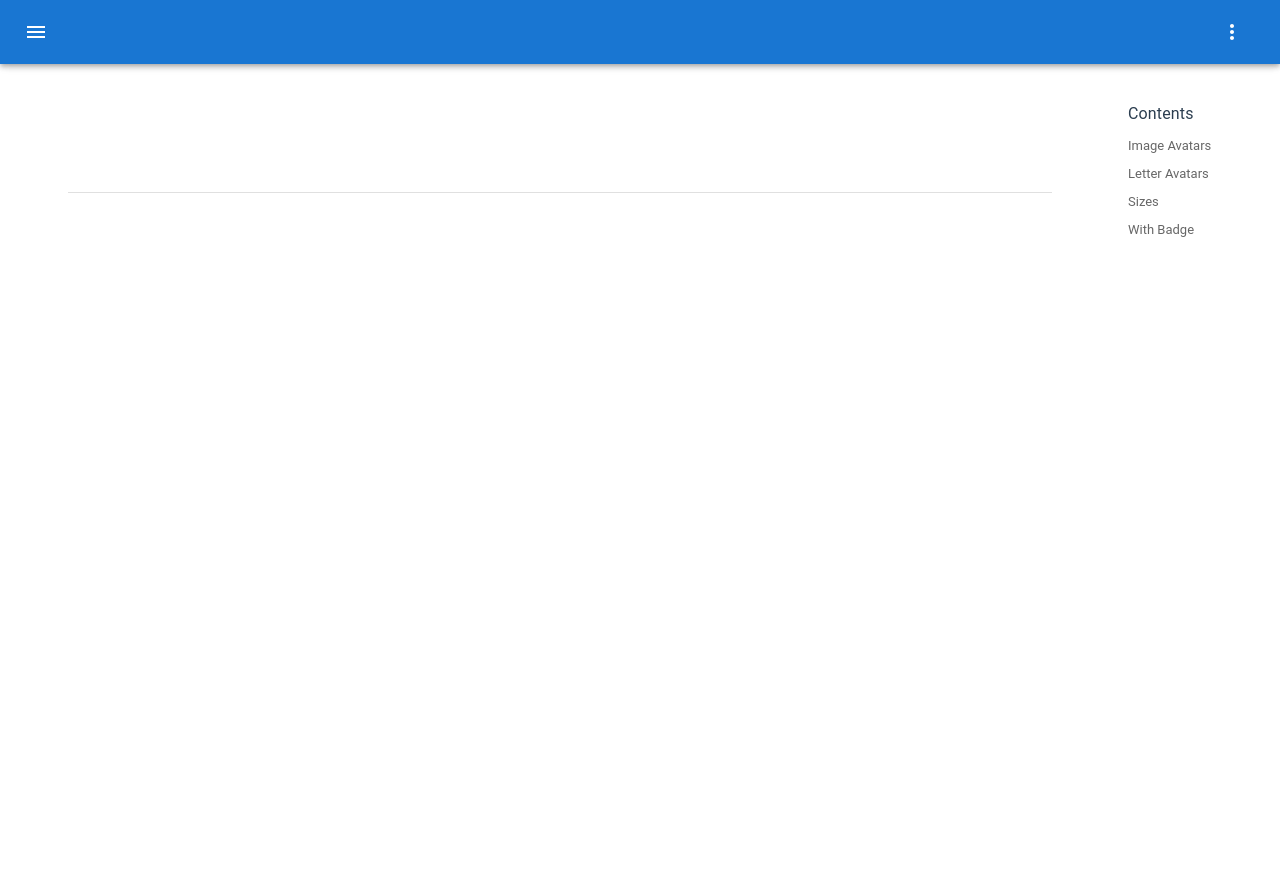
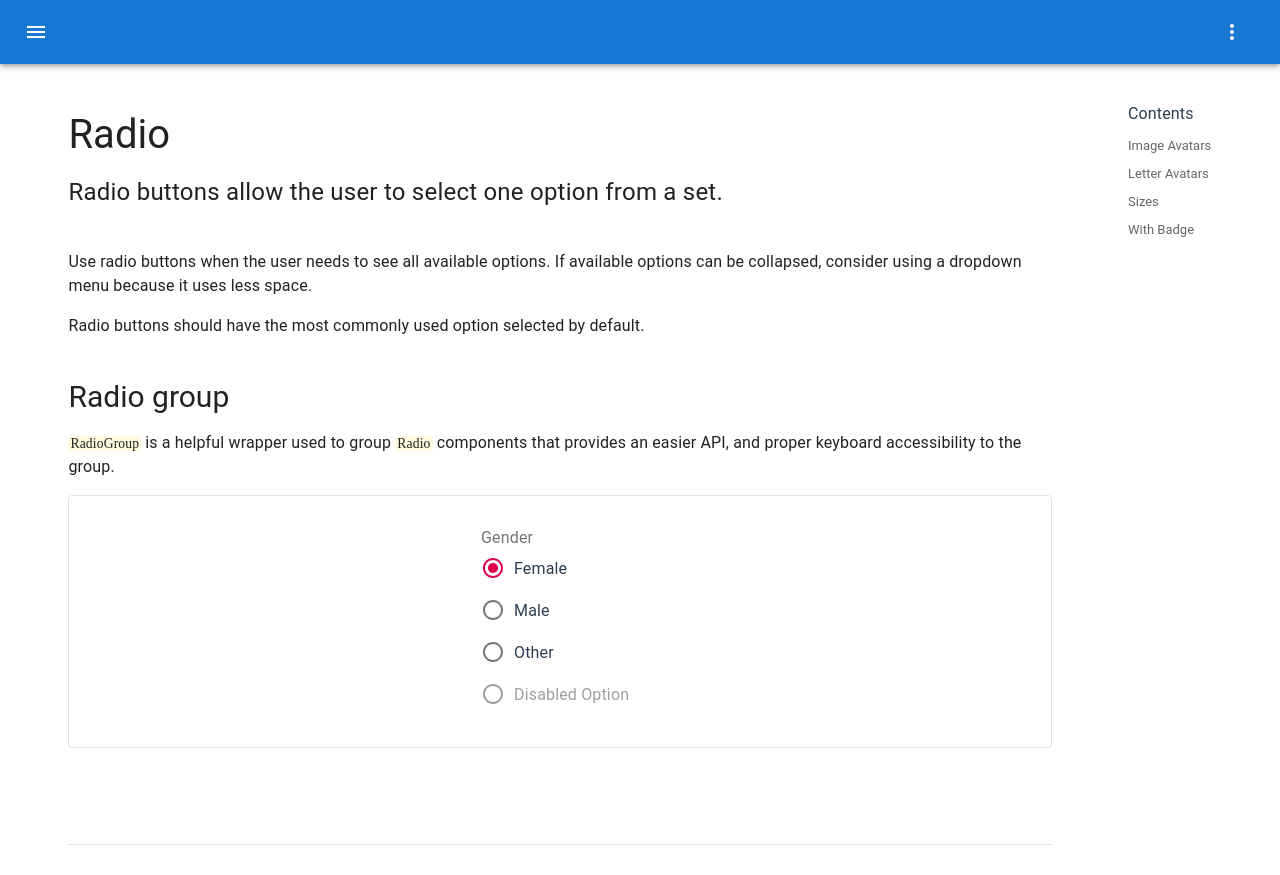
Before and after one commit to KyLoc20/mym-UI, a Vue app: page /radio-button in a window 1280 px wide. Before the commit the page ends 800 px from the top, so only its background shows below. Built offline with nearby package versions, Linux system fonts and the light colour scheme; a web font is replaced by a local one.

Commit message:
[Radio] start

```diff
--- a/src/App.vue
+++ b/src/App.vue
@@ -38,7 +38,7 @@ export default {
                 link: "float-action-button",
               },
             },
-            { content: { label: "radio", text: "Radio" } },
+            { content: { label: "radio", text: "Radio Button", link: "radio-button"  } },
             { content: { label: "select", text: "Select" } },
             { content: { label: "slider", text: "Slider", link: "slider" } },
             { content: { label: "textfield", text: "Text Field" } },
--- /dev/null
+++ b/src/components/Radio/Radio.vue
@@ -0,0 +1,242 @@
+<template>
+  <section class="radio">
+    <div class="group-header" v-if="group" :class="isFocused ? 'focused' : ''">
+      <span class="text">{{ group }}</span>
+    </div>
+    <div class="group-content">
+      <div
+        class="outer"
+        v-for="(item, idx) in items"
+        :key="idx"
+        @click="handleSelect(item.label, idx, item.disabled)"
+      >
+        <input
+          type="radio"
+          :id="getId(idx)"
+          :value="item.label"
+          @focus="handleFocus(idx)"
+          @blur="handleBlur(idx)"
+          :checked="item.label === cValue"
+          :disabled="item.disabled"
+        />
+        <div class="icon-wrapper icon-ring">
+          <div class="icon">
+            <svg
+              class="icon"
+              focusable="false"
+              viewBox="0 0 24 24"
+              aria-hidden="true"
+            >
+              <path
+                d="M12 2C6.48 2 2 6.48 2 12s4.48 10 10 10 10-4.48 10-10S17.52 2 12 2zm0 18c-4.42 0-8-3.58-8-8s3.58-8 8-8 8 3.58 8 8-3.58 8-8 8z"
+              ></path>
+            </svg>
+          </div>
+        </div>
+        <div class="icon-wrapper icon-circle">
+          <div class="icon">
+            <svg
+              class="icon"
+              focusable="false"
+              viewBox="0 0 24 24"
+              aria-hidden="true"
+            >
+              <path
+                d="M8.465 8.465C9.37 7.56 10.62 7 12 7C14.76 7 17 9.24 17 12C17 13.38 16.44 14.63 15.535 15.535C14.63 16.44 13.38 17 12 17C9.24 17 7 14.76 7 12C7 10.62 7.56 9.37 8.465 8.465Z"
+              ></path>
+            </svg>
+          </div>
+        </div>
+        <label
+          :for="getId(idx)"
+          class="radio-item"
+          :class="item.disabled ? 'disabled' : ''"
+          >{{ item.text }}
+        </label>
+      </div>
+    </div>
+  </section>
+</template>
+<script>
+import Rippleable from "../../mixins/rippleable";
+export default {
+  name: "Radio",
+  props: {
+    group: {
+      //group title
+      type: String,
+      required: false,
+    },
+    items: {
+      //{label,text}
+      type: Array,
+    },
+    defaultValue: {
+      type: String,
+      required: false,
+    },
+  },
+  data() {
+    return {
+      id: null,
+      isFocused: false,
+      cValue: null,
+    };
+  },
+  mounted() {
+    this.id = this._uid;
+    this.initValue();
+  },
+  components: {},
+  mixins: [Rippleable],
+  computed: {},
+  methods: {
+    initValue() {
+      if (
+        this.defaultValue &&
+        this.confirmFieldExisted(this.items, "label", this.defaultValue)
+      ) {
+        this.cValue = this.defaultValue;
+      }
+    },
+    confirmFieldExisted(arr, field, value) {
+      //to check value v3 of field label whether exists in a certain entry of the arr:[{label:v1},{label:v2},{label:v3},]
+      for (let entry of arr) {
+        if (entry[field] && entry[field] === value) return true;
+      }
+      return false;
+    },
+    getId(subName) {
+      return `${this.id}-${subName}`;
+    },
+    handleFocus(e) {
+      console.log("handleFocus", e);
+      this.isFocused = true;
+      //todo create ripple as sibling
+      //its not available to create a ripple as a child for input
+    },
+    handleBlur(e) {
+      console.log("handleBlur", e);
+      this.isFocused = false;
+    },
+    handleSelect(label, index, disabled) {
+      if (disabled) return;
+      console.log("handleSelect", label, index);
+      this.cValue = label;
+      this.$emit("change", { label, index });
+    },
+    handleClickRipple(e) {
+      this.createRipple(e, true, "secondary");
+    },
+  },
+};
+</script>
+<style lang="less" scoped>
+.base-font {
+  font-size: 16px;
+  font-family: "Roboto", "Helvetica", "Arial", sans-serif;
+  letter-spacing: 0.01em;
+}
+.radio {
+  display: flex;
+  flex-direction: column;
+  .group-header {
+    &.focused {
+      color: #1976d2;
+    }
+    .base-font();
+    padding: 0;
+    margin-left: 9px;
+    color: rgba(0, 0, 0, 0.54);
+    transition: color 200ms cubic-bezier(0, 0, 0.2, 1) 0ms;
+    user-select: none;
+  }
+  .group-content {
+    display: flex;
+    flex-direction: column;
+    .outer {
+      position: relative;
+      margin-right: 16px;
+      min-width: 160px;
+      height: 42px;
+      // absolute input and absolute icon yes
+      // relative input and absolute icon no, input will be covered
+      input {
+        position: absolute;
+        width: 42px;
+        height: 42px;
+        padding: 0;
+        margin: 0;
+        opacity: 0;
+        z-index: 1;
+        cursor: pointer;
+        pointer-events: auto;
+      }
+      input:focus {
+        outline: none;
+        opacity: 0;
+      }
+      input:disabled {
+        & ~ .icon-wrapper .icon {
+          color: rgba(0, 0, 0, 0.38);
+        }
+        cursor: default;
+      }
+      input:checked ~ .icon-wrapper,
+      input:focus ~ .icon-wrapper {
+        .icon {
+          color: rgb(220, 0, 78);
+        }
+      }
+      input:not(:disabled):hover ~ .icon-ring {
+        background: rgba(220, 0, 78, 0.04);
+      }
+
+      input:checked ~ .icon-circle,
+      input:focus ~ .icon-circle {
+        transform: scale(1);
+      }
+      .icon-wrapper {
+        position: absolute;
+        width: 42px;
+        height: 42px;
+        border-radius: 50%;
+        left: 0;
+        top: 0;
+        transition: transform 200ms cubic-bezier(0.4, 0, 0.2, 1) 0ms,
+          background 200ms cubic-bezier(0.4, 0, 0.2, 1) 0ms;
+        .icon {
+          width: 100%;
+          height: 100%;
+          display: flex;
+          justify-content: center;
+          align-items: center;
+          color: rgba(0, 0, 0, 0.54);
+          svg {
+            width: 24px;
+            height: 24px;
+            fill: currentColor;
+          }
+        }
+      }
+      .icon-circle {
+        transform: scale(0);
+      }
+
+      label {
+        &.disabled {
+          color: rgba(0, 0, 0, 0.38);
+          cursor: default;
+        }
+        .base-font();
+        height: 100%;
+        margin-left: 42px;
+        display: flex;
+        align-items: center;
+        cursor: pointer;
+        user-select: none;
+      }
+    }
+  }
+}
+</style>
--- /dev/null
+++ b/src/examples/RadioExample.vue
@@ -0,0 +1,68 @@
+<template>
+  <section class="slider-example">
+    <typography variant="h1">Radio</typography>
+    <typography variant="p" :classes="['description']"
+      >Radio buttons allow the user to select one option from a set.</typography
+    >
+    <typography variant="p"
+      >Use radio buttons when the user needs to see all available options. If
+      available options can be collapsed, consider using a dropdown menu because
+      it uses less space.</typography
+    >
+    <typography variant="p"
+      >Radio buttons should have the most commonly used option selected by
+      default.
+    </typography>
+
+    <typography variant="h2">Radio group</typography>
+    <typography variant="p"
+      ><code>RadioGroup</code> is a helpful wrapper used to group
+      <code>Radio</code> components that provides an easier API, and proper
+      keyboard accessibility to the group.
+    </typography>
+    <section class="group-box box-inline center margin-8 bd-1 br-4">
+      <RadioGroup
+        group="Gender"
+        :items="radioItems"
+        :defaultValue="defaultValue"
+        @change="handleChangeRadio"
+      ></RadioGroup>
+    </section>
+  </section>
+</template>
+<script>
+import RadioGroup from "../components/Radio/Radio";
+import Typography from "../components/Typography/Typography";
+export default {
+  name: "RadioExample",
+  components: { Typography, RadioGroup },
+  data() {
+    return {
+      defaultValue: "female",
+      cValue: this.defaultValue,
+      radioItems: [
+        { label: "female", text: "Female" },
+        { label: "male", text: "Male" },
+        { label: "other", text: "Other" },
+        { label: "disabled", text: "Disabled Option", disabled: true },
+      ],
+    };
+  },
+  methods: {
+    handleChangeRadio(e) {
+      this.cValue = e.label;
+    },
+  },
+  computed: {},
+};
+</script>
+<style scoped lang="less">
+.slider-example {
+  .custom {
+    width: 240px;
+    height: 48px;
+    padding: 14px 18px;
+    font-size: 16px;
+  }
+}
+</style>
--- a/src/main.js
+++ b/src/main.js
@@ -15,11 +15,13 @@ import FloatActionButtonExample from "./examples/FloatActionButtonExample"
 import ButtonExample from "./examples/ButtonExample"
 import SliderExample from "./examples/SliderExample"
 import CardExample from "./examples/CardExample"
+import RadioExample from "./examples/RadioExample"
 const routes = [
     { path: '/', component: AvatarExample },
     { path: '/stepper', component: StepperExample },
     { path: '/avatar', component: AvatarExample },
     { path: '/float-action-button', component: FloatActionButtonExample },
+    { path: '/radio-button', component: RadioExample },
     { path: '/button', component: ButtonExample },
     { path: '/slider', component: SliderExample },
     { path: '/card', component: CardExample },
```
